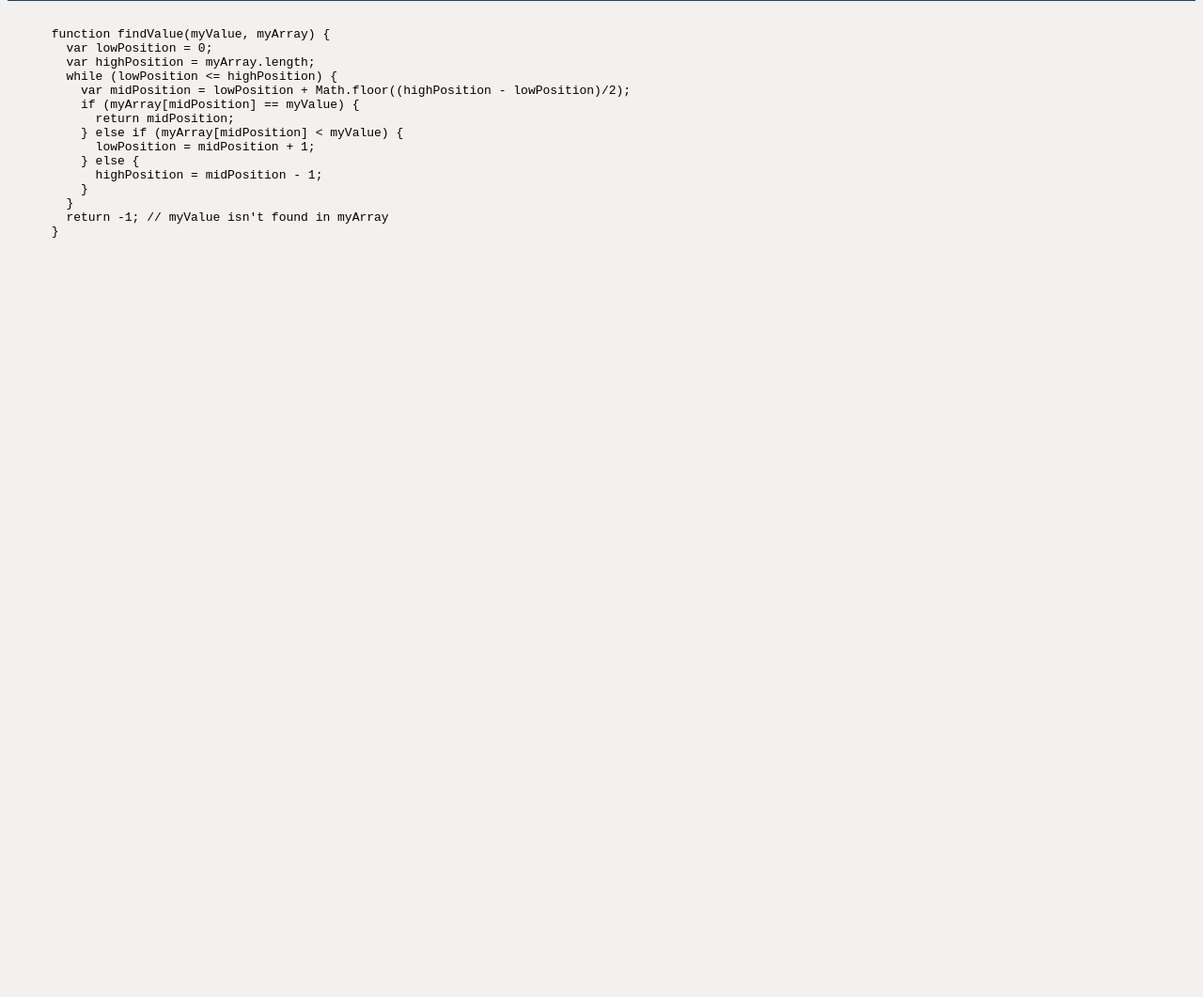
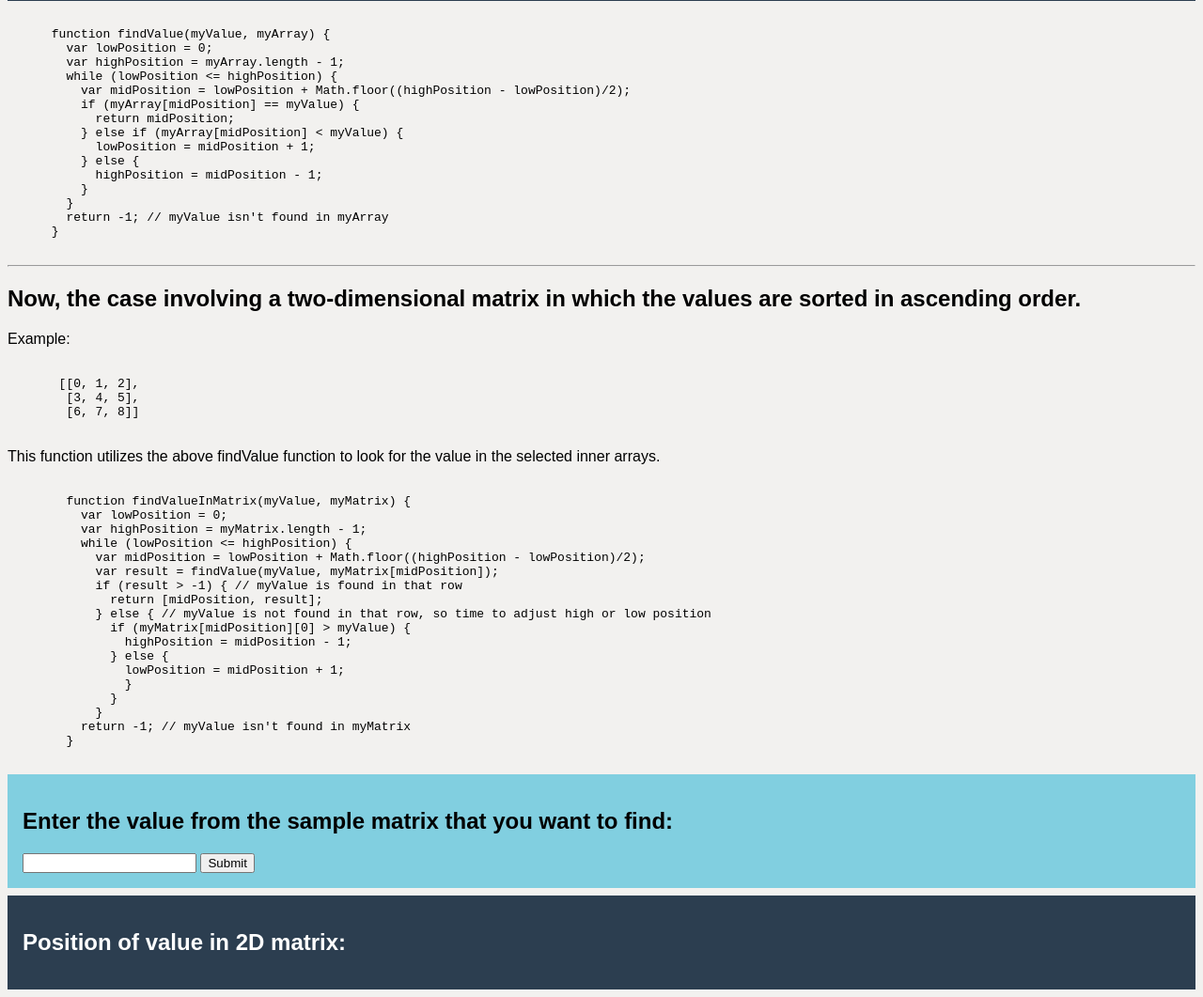
Before and after one commit to ethyl2/coding_challenges, a plain HTML site: page sorting_and_searching.html in a window 1280 px wide. Shown: the part 500-1561 px from the top of the page at 94% size. Before the commit the page ends 800 px from the top, so only its background shows below. Drawn offline with Linux system fonts and the light colour scheme.

Commit message:
feat: Add 2D matrix search function

```diff
--- a/sorting_and_searching.html
+++ b/sorting_and_searching.html
@@ -35,7 +35,7 @@
     <pre><code>
       function findValue(myValue, myArray) {
         var lowPosition = 0;
-        var highPosition = myArray.length;
+        var highPosition = myArray.length - 1;
         while (lowPosition <= highPosition) {
           var midPosition = lowPosition + Math.floor((highPosition - lowPosition)/2);
           if (myArray[midPosition] == myValue) {
@@ -49,6 +49,51 @@
         return -1; // myValue isn't found in myArray
       }
     </pre></code>
+    <hr>
+
+    <h2>Now, the case involving a two-dimensional matrix in which the values are
+     sorted in ascending order.</h2>
+     <p>Example:</p>
+     <pre><code>
+       [[0, 1, 2],
+        [3, 4, 5],
+        [6, 7, 8]]
+      </pre></code>
+
+      <p>This function utilizes the above findValue function to look for the value in the selected
+        inner arrays.</p>
+
+      <pre><code>
+        function findValueInMatrix(myValue, myMatrix) {
+          var lowPosition = 0;
+          var highPosition = myMatrix.length - 1;
+          while (lowPosition <= highPosition) {
+            var midPosition = lowPosition + Math.floor((highPosition - lowPosition)/2);
+            var result = findValue(myValue, myMatrix[midPosition]);
+            if (result > -1) { // myValue is found in that row
+              return [midPosition, result];
+            } else { // myValue is not found in that row, so time to adjust high or low position
+              if (myMatrix[midPosition][0] > myValue) {
+                highPosition = midPosition - 1;
+              } else {
+                lowPosition = midPosition + 1;
+                }
+              }
+            }
+          return -1; // myValue isn't found in myMatrix
+        }
+      </pre></code>
+
+      <section id="form-container-2" class="form-container">
+        <h2>Enter the value from the sample matrix that you want to find:</h2>
+        <input type="text" class="user-value-in-matrix" value=""></input>
+        <button class="button" onclick="getValuePositionFromMatrix()">Submit</button>
+      </section>
+
+      <section class="response">
+        <h2>Position of value in 2D matrix:</h2>
+        <h3 class="matrix-answer"></h3>
+      </section>
 
     <script src="sorting_and_searching.js"></script>
 
--- a/sorting_and_searching.js
+++ b/sorting_and_searching.js
@@ -23,7 +23,7 @@ function prepString(myString) {
 
 function findValue(myValue, myArray) {
   var lowPosition = 0;
-  var highPosition = myArray.length;
+  var highPosition = myArray.length - 1;
   while (lowPosition <= highPosition) {
     var midPosition = lowPosition + Math.floor((highPosition - lowPosition)/2);
     if (myArray[midPosition] == myValue) {
@@ -36,3 +36,37 @@ function findValue(myValue, myArray) {
   }
   return -1; // myValue isn't found in myArray
 }
+
+/* Now, the case involving a two-dimensional matrix in which the values are
+ * sorted in ascending order.
+ * Example: [[0, 1, 2],
+ *           [3, 4, 5],
+ *           [6, 7, 8]]
+ */
+function findValueInMatrix(myValue, myMatrix) {
+  var lowPosition = 0;
+  var highPosition = myMatrix.length - 1;
+  while (lowPosition <= highPosition) {
+    var midPosition = lowPosition + Math.floor((highPosition - lowPosition)/2);
+    var result = findValue(myValue, myMatrix[midPosition]);
+    if (result > -1) { // myValue is found in that row
+      return [midPosition, result];
+    } else { // myValue is not found in that row, so time to adjust high or low position
+      if (myMatrix[midPosition][0] > myValue) {
+        highPosition = midPosition - 1;
+      } else {
+        lowPosition = midPosition + 1;
+        }
+      }
+    }
+  return [-1, -1]; // myValue isn't found in myMatrix
+}
+
+var sampleMatrix = [[0,1,2], [3,4,5], [6,7,8]];
+
+function getValuePositionFromMatrix() {
+  var userValue = document.getElementsByClassName("user-value-in-matrix")[0].value;
+  var answerDisplay = document.getElementsByClassName("matrix-answer")[0];
+  var position = findValueInMatrix(userValue, sampleMatrix);
+  answerDisplay.textContent = "Row: " + position[0] + ", Column: " + position[1];
+}
```
